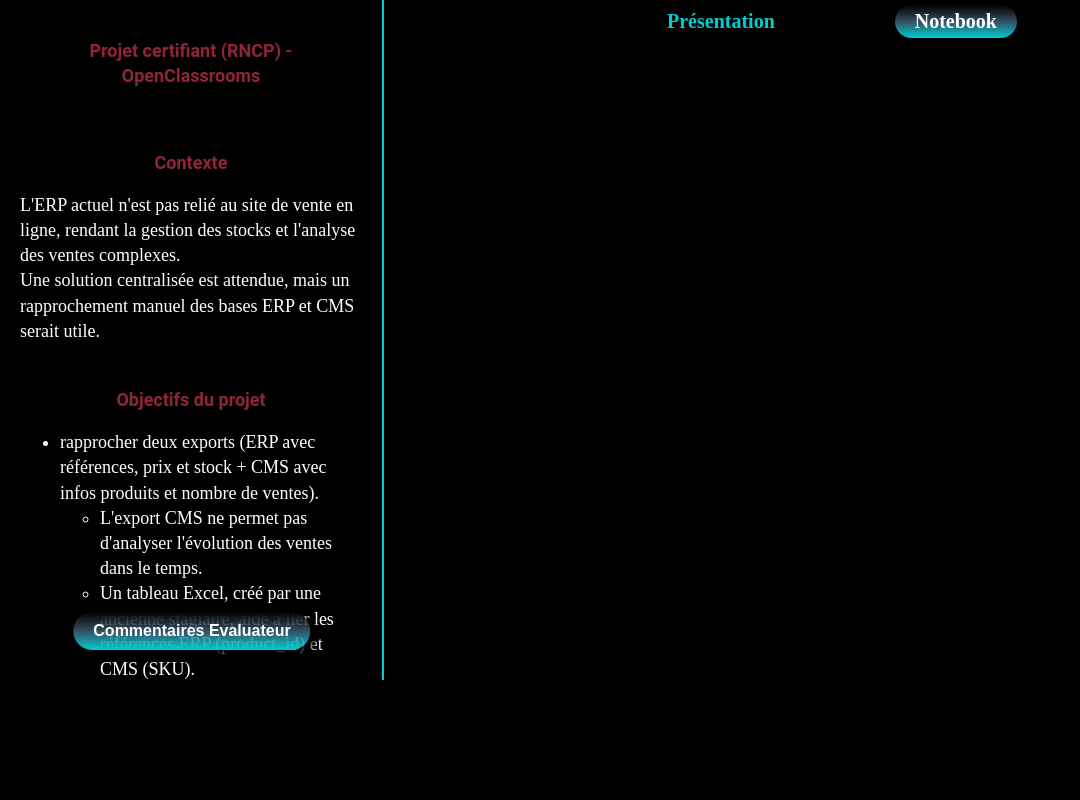
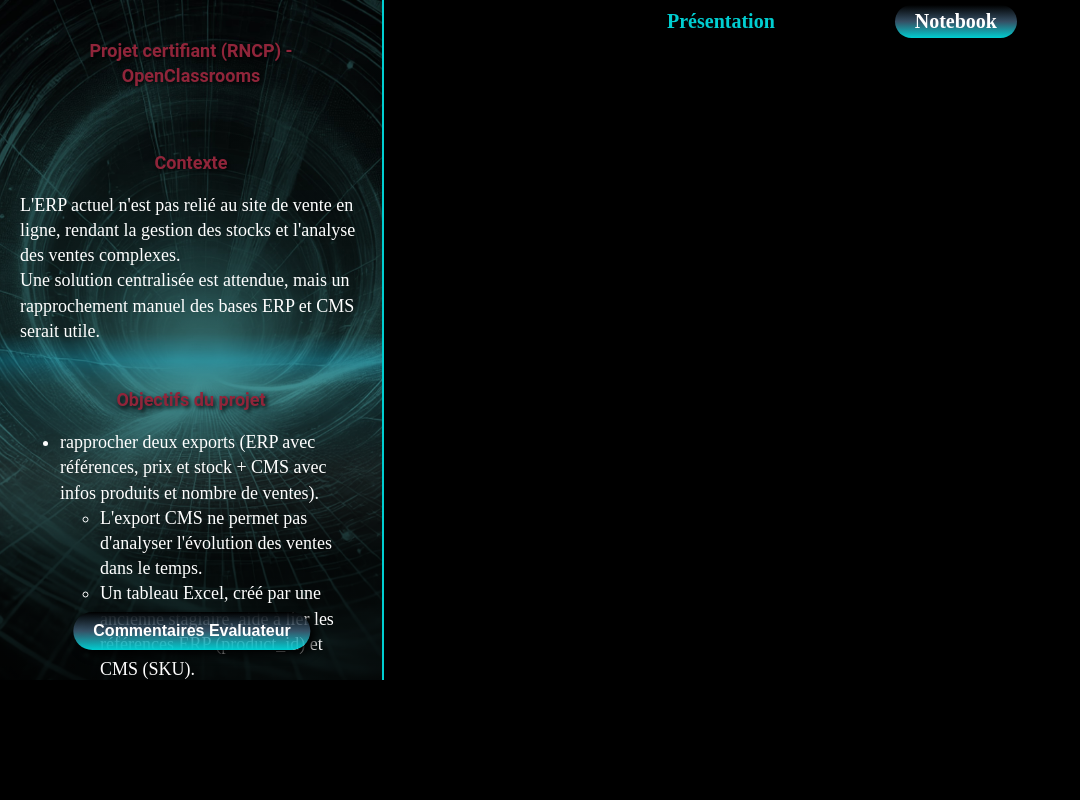
Before and after one commit to Steph9145/Steph9145.github.io, a plain HTML site: page Projets/BoutiqueVin/Vins.html in a window 1280 px wide. Shown: the whole page, without its empty margins (0-1080 px from the left). Drawn offline with Linux system fonts and the light colour scheme.

Commit message:
Update Vins.html

```diff
--- a/Projets/BoutiqueVin/Vins.html
+++ b/Projets/BoutiqueVin/Vins.html
@@ -30,7 +30,7 @@
         .container-left {
             width: 30%;
             height: 85vh;
-            background-image: linear-gradient(to bottom, rgba(0, 0, 0, 0), rgba(0, 0, 0, 0.7)), url('../Images/fond_projet.jpg');
+            background-image: linear-gradient(to bottom, rgba(0, 0, 0, 0), rgba(0, 0, 0, 0.7)), url('../../Images/fond_projet.jpg');
             background-size: cover;
             background-position: center;
             background-repeat: no-repeat;
```
